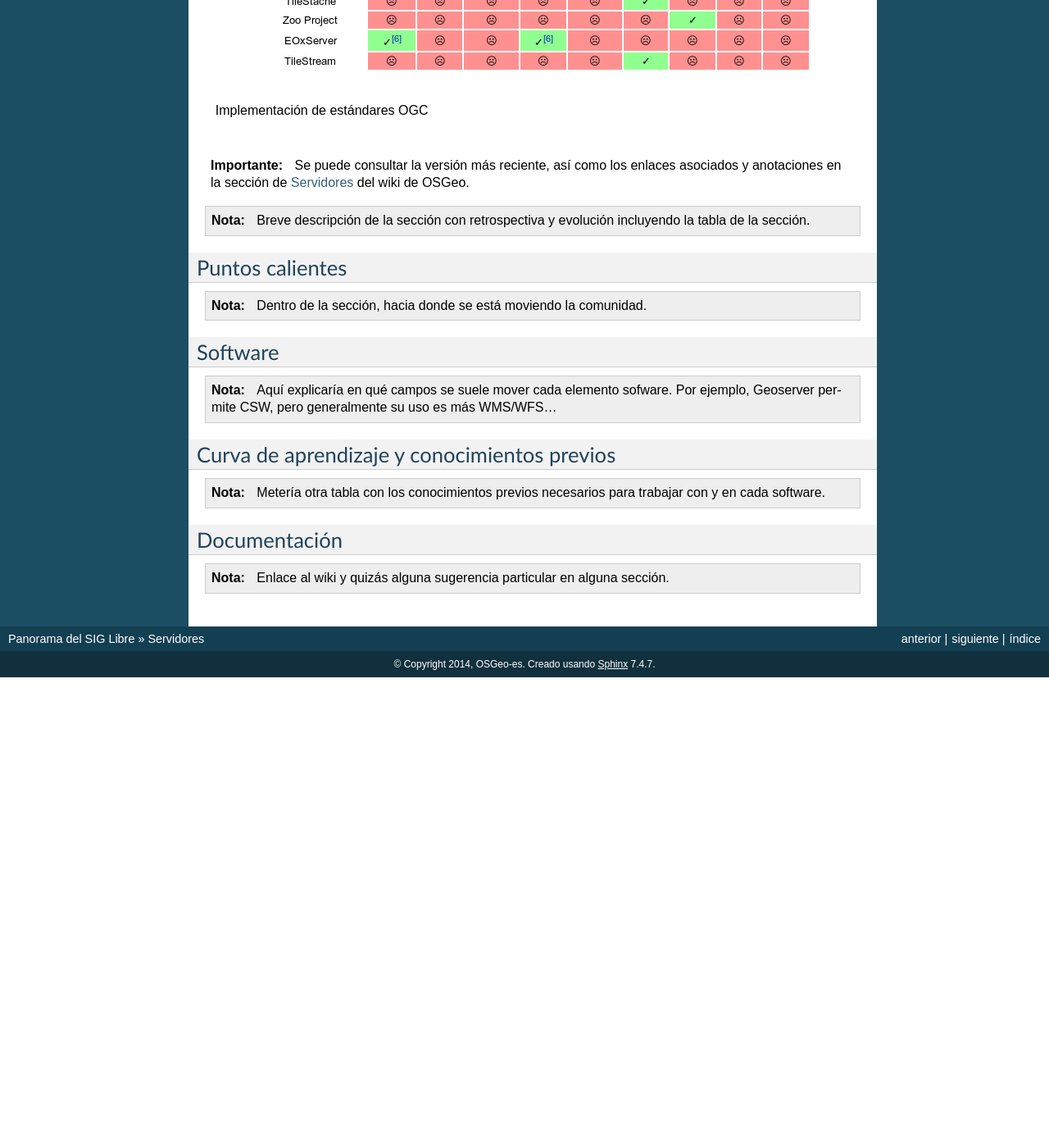
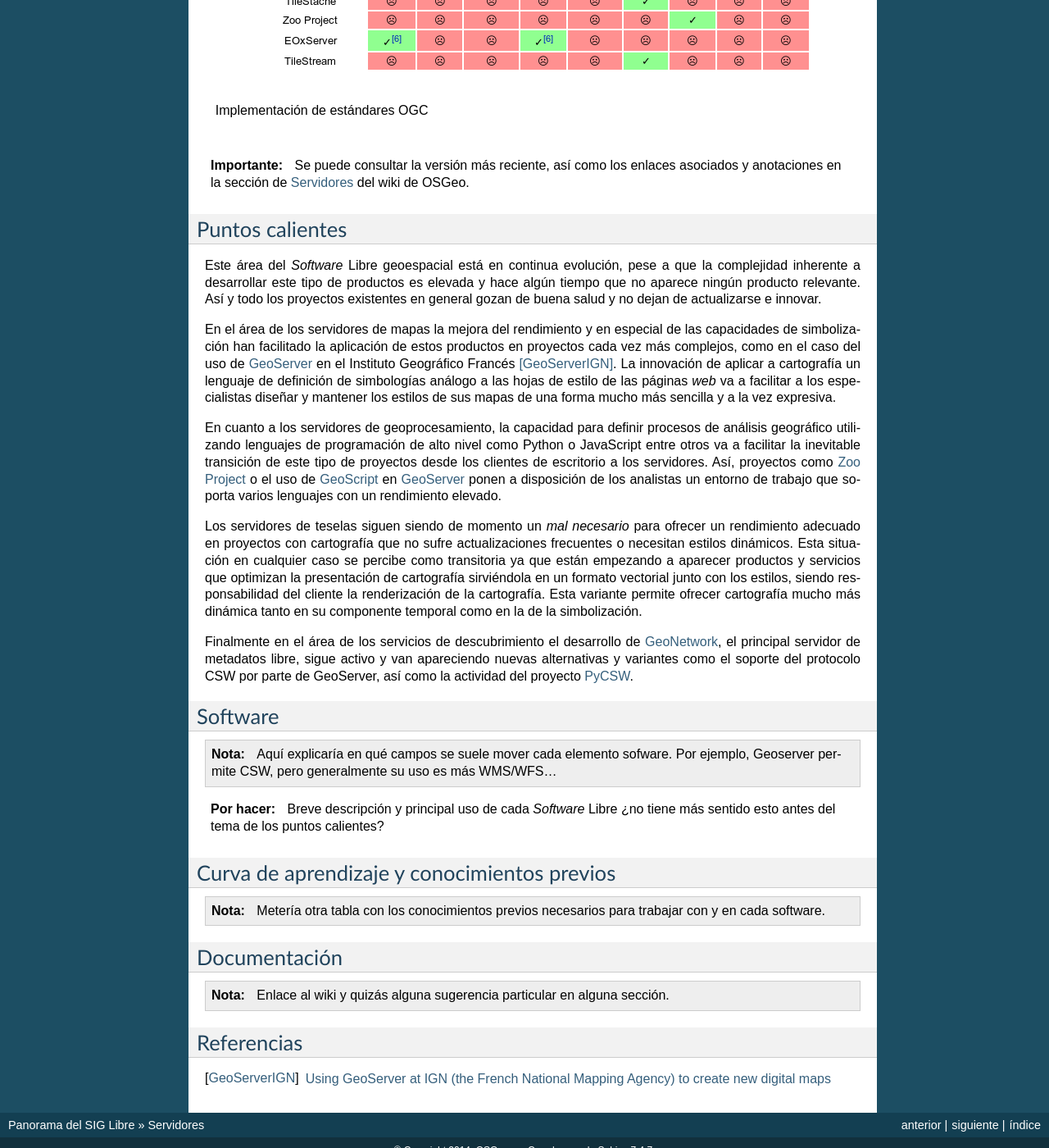
Before and after one commit to OSGeo-ES/panorama-siglibre8, a Sphinx documentation site: the page built from source/servidores/index.rst, in a window 1280 px wide and 1400 px high, scrolled down 1974 px. Shown: the whole window at 82% size. Built offline with Sphinx 7.4.7, drawn with Linux system fonts in a browser that asks for light colours; before the commit the page ends 2800 px from its top, so only the background shows below that; some of the changed text lies outside the part shown.

Commit message:
más contenido en servidores

```diff
--- a/source/servidores/index.rst
+++ b/source/servidores/index.rst
@@ -56,24 +56,50 @@
 
 .. _Servidores: http://wiki.osgeo.org/wiki/Panorama_SIG_Libre_2014/Servidores
 
-.. note:: Breve descripción de la sección con retrospectiva y evolución incluyendo la tabla de la sección.
 
 Puntos calientes
 --------------------
 
-.. note:: Dentro de la sección, hacia donde se está moviendo la comunidad.
+Este área del |sl| geoespacial está en continua evolución, pese a que la complejidad inherente a desarrollar este tipo de productos es elevada y hace algún tiempo que no aparece ningún producto relevante. Así y todo los proyectos existentes en general gozan de buena salud y no dejan de actualizarse e innovar.
+
+En el área de los servidores de mapas la mejora del rendimiento y en especial de las capacidades de simbolización han facilitado la aplicación de estos productos en proyectos cada vez más complejos, como en el caso del uso de GeoServer_ en el Instituto Geográfico Francés [GeoServerIGN]_. La innovación de aplicar a cartografía un lenguaje de definición de simbologías análogo a las hojas de estilo de las páginas *web* va a facilitar a los especialistas diseñar y mantener los estilos de sus mapas de una forma mucho más sencilla y a la vez expresiva.
+
+.. _GeoServer: http://geoserver.org
+
+En cuanto a los servidores de geoprocesamiento, la capacidad para definir procesos de análisis geográfico utilizando lenguajes de programación de alto nivel como Python o JavaScript entre otros va a facilitar la inevitable transición de este tipo de proyectos desde los clientes de escritorio a los servidores. Así, proyectos como `Zoo Project`_ o el uso de `GeoScript`_ en `GeoServer`_ ponen a disposición de los analistas un entorno de trabajo que soporta varios lenguajes con un rendimiento elevado.
+
+.. _GeoScript: http://geoscript.org/
+.. _Zoo Project: http://zoo-project.org/
+
+Los servidores de teselas siguen siendo de momento un *mal necesario* para ofrecer un rendimiento adecuado en proyectos con cartografía que no sufre actualizaciones frecuentes o necesitan estilos dinámicos. Esta situación en cualquier caso se percibe como transitoria ya que están empezando a aparecer productos y servicios que optimizan la presentación de cartografía sirviéndola en un formato vectorial junto con los estilos, siendo responsabilidad del cliente la renderización de la cartografía. Esta variante permite ofrecer cartografía mucho más dinámica tanto en su componente temporal como en la de la simbolización.
+
+Finalmente en el área de los servicios de descubrimiento el desarrollo de GeoNetwork_, el principal servidor de metadatos libre, sigue activo y van apareciendo nuevas alternativas y variantes como el soporte del protocolo CSW por parte de GeoServer, así como la actividad del proyecto PyCSW_.
+
+.. _GeoNetwork: http://geonetwork-opensource.org/
+.. _PyCSW: http://pycsw.org/
 
 Software
 ----------
 
 .. note:: Aquí explicaría en qué campos se suele mover cada elemento sofware. Por ejemplo, Geoserver permite CSW, pero generalmente su uso es más WMS/WFS...
 
+.. todo:: Breve descripción y principal uso de cada |sl| ¿no tiene más sentido esto antes del tema de los puntos calientes?
+
+
 Curva de aprendizaje y conocimientos previos
 ------------------------------------------------
 
 .. note:: Metería otra tabla con los conocimientos previos necesarios para trabajar con y en cada software.
 
+
 Documentación
 ---------------
 
 .. note:: Enlace al wiki y quizás alguna sugerencia particular en alguna sección.
+
+
+Referencias
+---------------
+
+
+.. [GeoServerIGN] `Using GeoServer at IGN (the French National Mapping Agency) to create new digital maps <http://blog.geoserver.org/2014/01/07/using-geoserver-at-ign-the-french-national-mapping-agency-to-create-new-digital-maps/>`_
```
Also changed, not shown: other parts of source/servidores/index.rst (+1 -1 lines).
